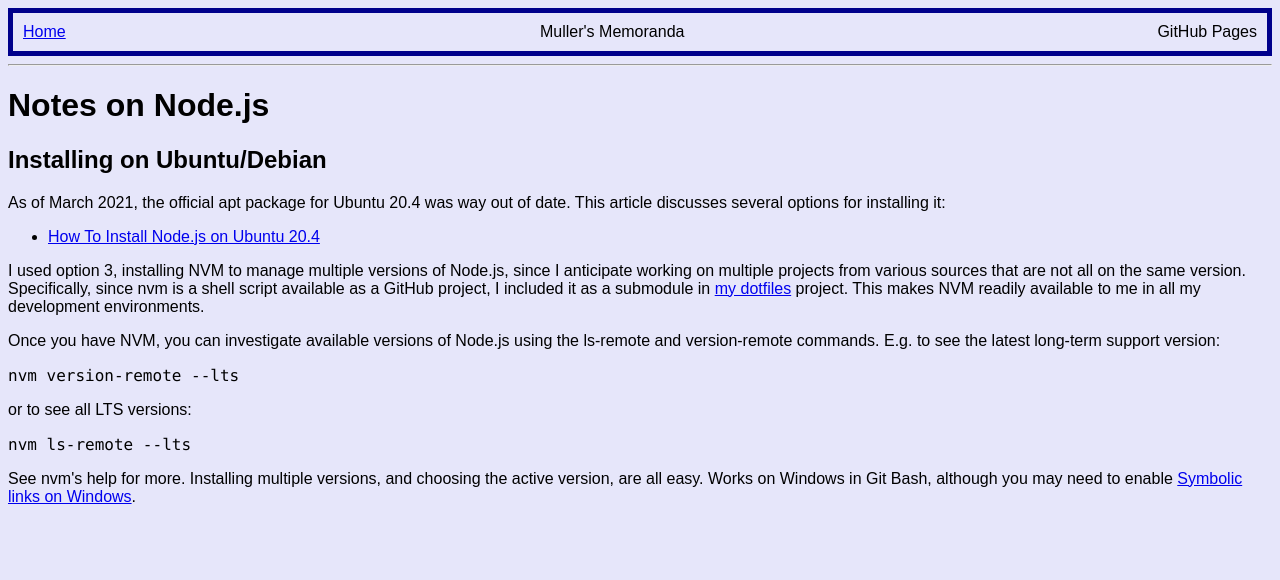
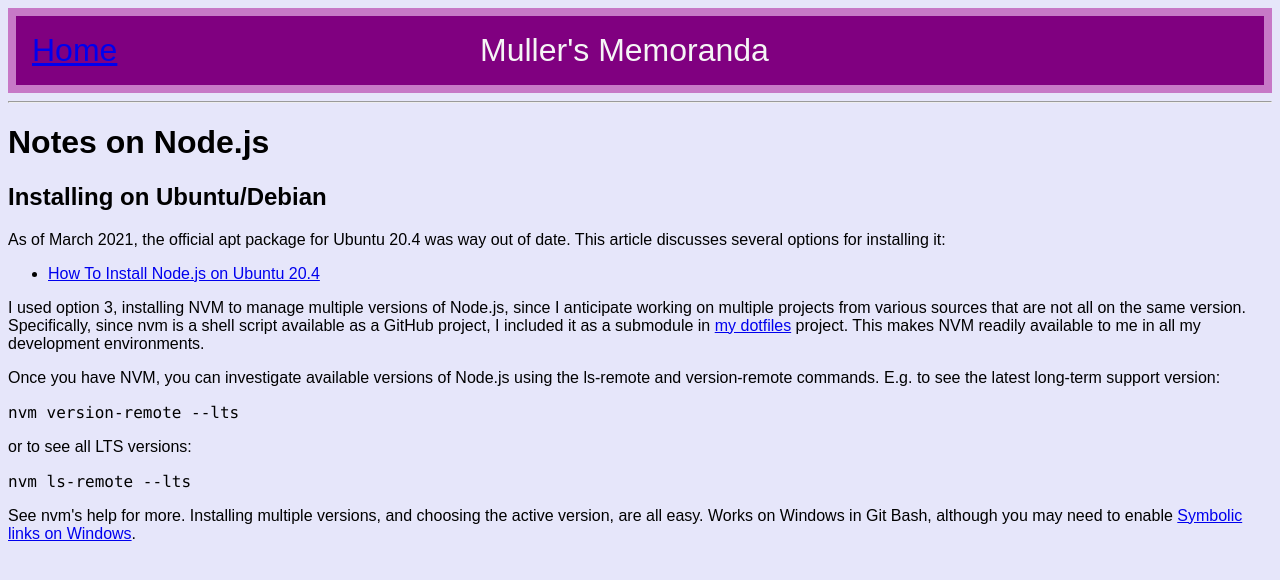
Before and after one commit to dwmuller/dwmuller.github.io, an Eleventy site: page src/notes/nodejs.md in a window 1280 px wide. Built offline with nearby package versions, Linux system fonts and the light colour scheme; Eleventy itself is replaced by a stand-in of ours; code samples lack their colours; files that its build step writes are made by us from their sources.

Commit message:
Style tweaks.

```diff
--- a/src/_includes/note.html
+++ b/src/_includes/note.html
@@ -3,8 +3,8 @@ layout: base.html
 ---
 <header>
     <div style="float: left"><a href='/'>Home</a></div>
-    <div style="float: right">GitHub Pages</div>
-    <div style="margin: 0 auto; width: 200px;">Muller's Memoranda</div>
+    <div style="float: right"></div>
+    <div style="margin: 0 auto; width: 20rem;">Muller's Memoranda</div>
 </header>
 <hr>
 <main>
--- a/src/styles/style.css
+++ b/src/styles/style.css
@@ -7,14 +7,13 @@ code {
 }
 
 body {
-    background: lavender url(bg-graphic.png) 10px 10px repeat-x fixed;
+    background: lavender;
 }
 
-title {
-    background: lightsalmon url(bg-graphic.png) 10px 10px repeat-x fixed;
-    color: darkblue;
+header {
+    font-size: 2rem;
+    background: purple;
+    color: whitesmoke;
+    border: 0.5rem solid rgb(199, 121, 199);
+    padding: 1rem;
 }
-header {
-    border: 5px solid darkblue;
-    padding: 10px;
-}
```
